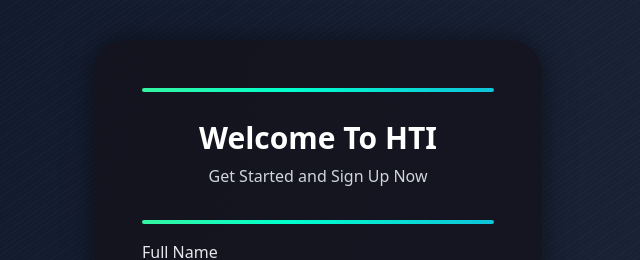
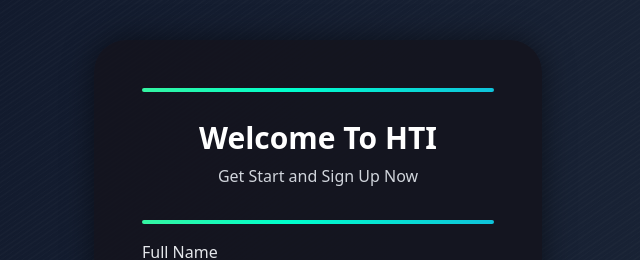
Before and after one commit to DiaaElsadek/uniStream22, a Next.js app: page /signup in a window 1280 px wide. Shown: the top 260 px of the page, without its empty margins (322-962 px from the left). Built offline with nearby package versions, Linux system fonts and the light colour scheme.

Commit message:
Update page.tsx

```diff
--- a/src/app/signup/page.tsx
+++ b/src/app/signup/page.tsx
@@ -385,7 +385,7 @@ export default function SignupPage() {
                     Welcome To HTI
                 </h1>
                 <p className="text-gray-300 text-center mb-8 relative z-10">
-                    Get Started and Sign Up Now
+                    Get Start and Sign Up Now
                 </p>
 
                 <div className="gradient-border mb-4"></div>
```
